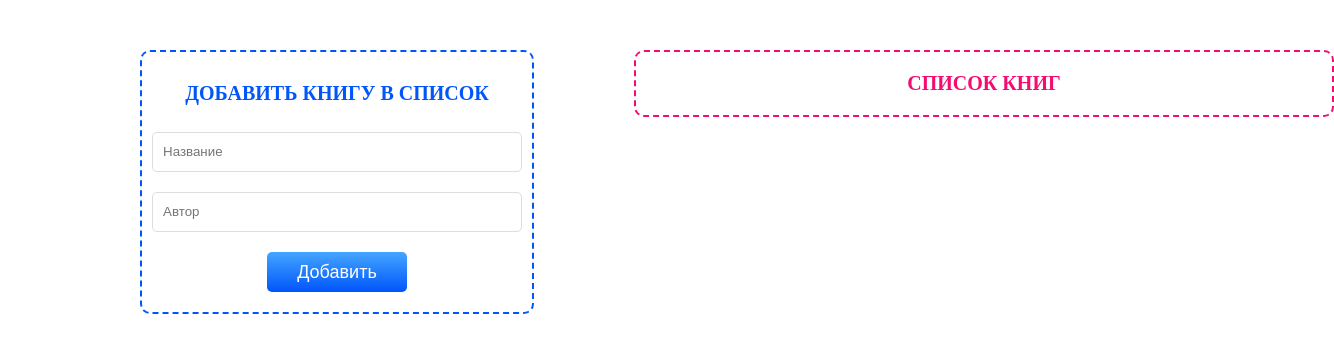
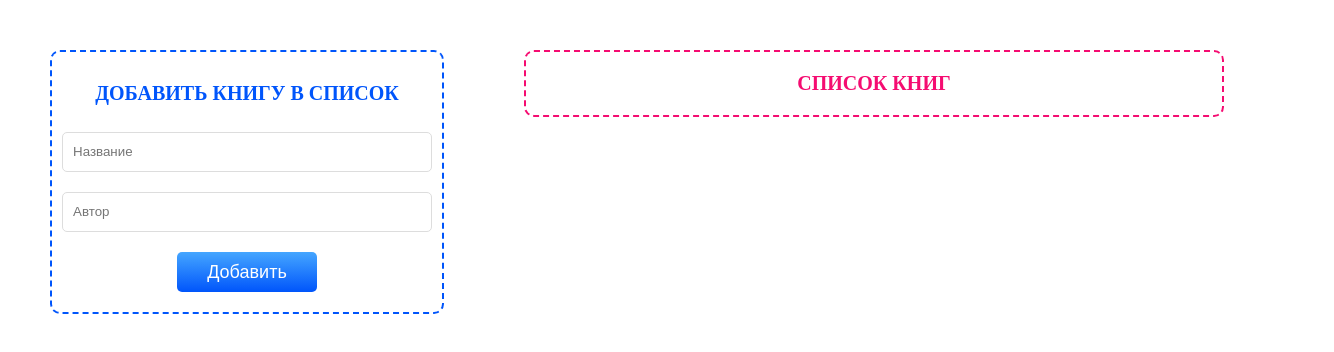
Before and after one commit to Varvaron/book-list, a React (Create React App) app: page / in a window 1280 px wide. Shown: the top 352 px of the page, 1334 px wide, since content can reach past the window. Built offline with nearby package versions, Linux system fonts and the light colour scheme.

Commit message:
поправила стили компонентов

```diff
--- a/src/App.css
+++ b/src/App.css
@@ -1,10 +1,10 @@
 .App {
   margin: 0 auto;
   padding: 50px;
-  max-width: 1000px;
+  max-width: 1200px;
   display: grid;
   grid-template-columns: 1fr 2fr;
-  grid-gap: 100px;
+  grid-gap: 80px;
   justify-content: start;
   align-items: start;
 }
--- a/src/components/add-form/add-form.css
+++ b/src/components/add-form/add-form.css
@@ -1,7 +1,7 @@
 .add-form {
   display: grid;
   justify-content: center;
-  grid-template-rows: repeat(3, 1fr);
+  grid-template-rows: repeat(4, 1fr);
   margin: 0 auto;
   padding: 10px;
   border: 2px dashed #0055FB;
```
